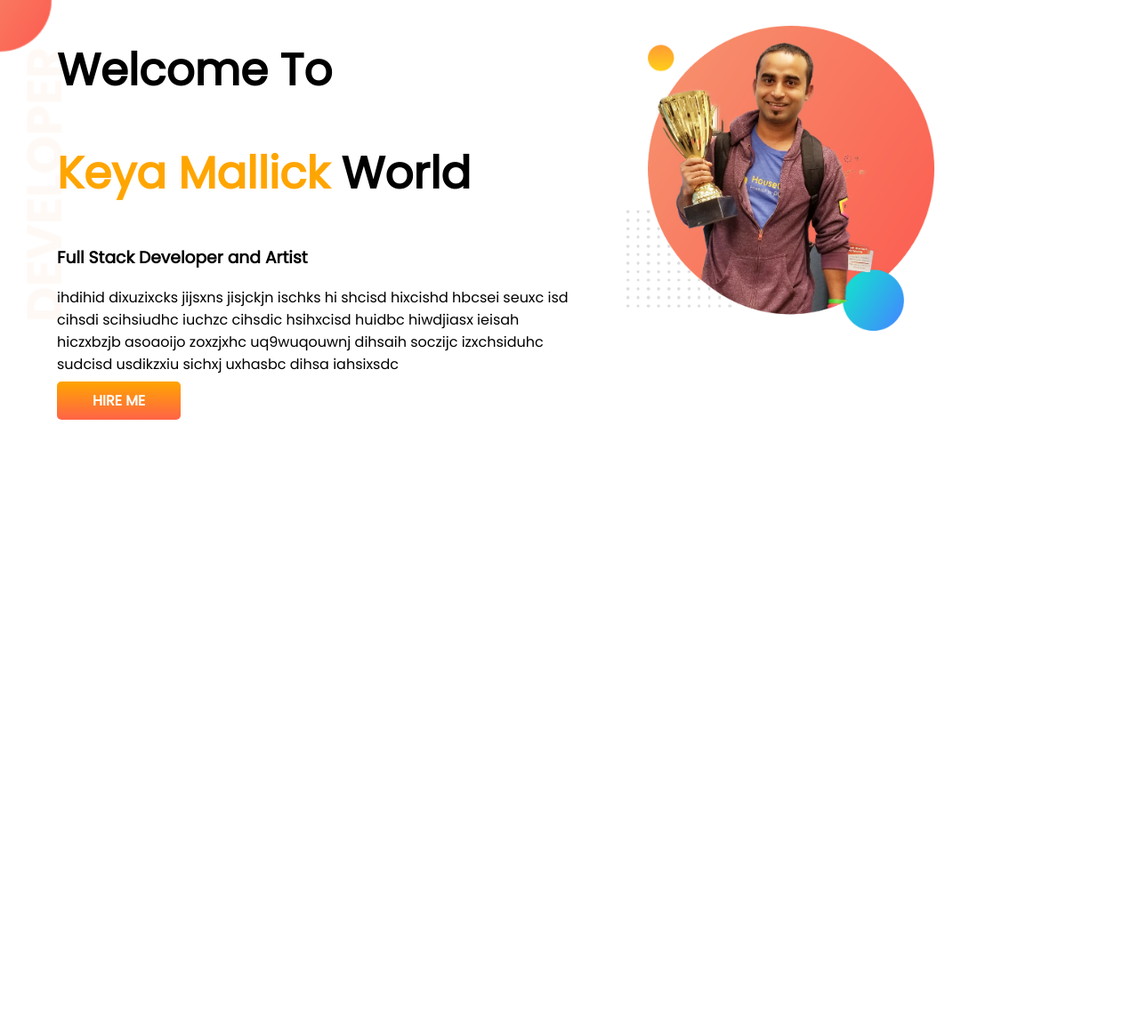
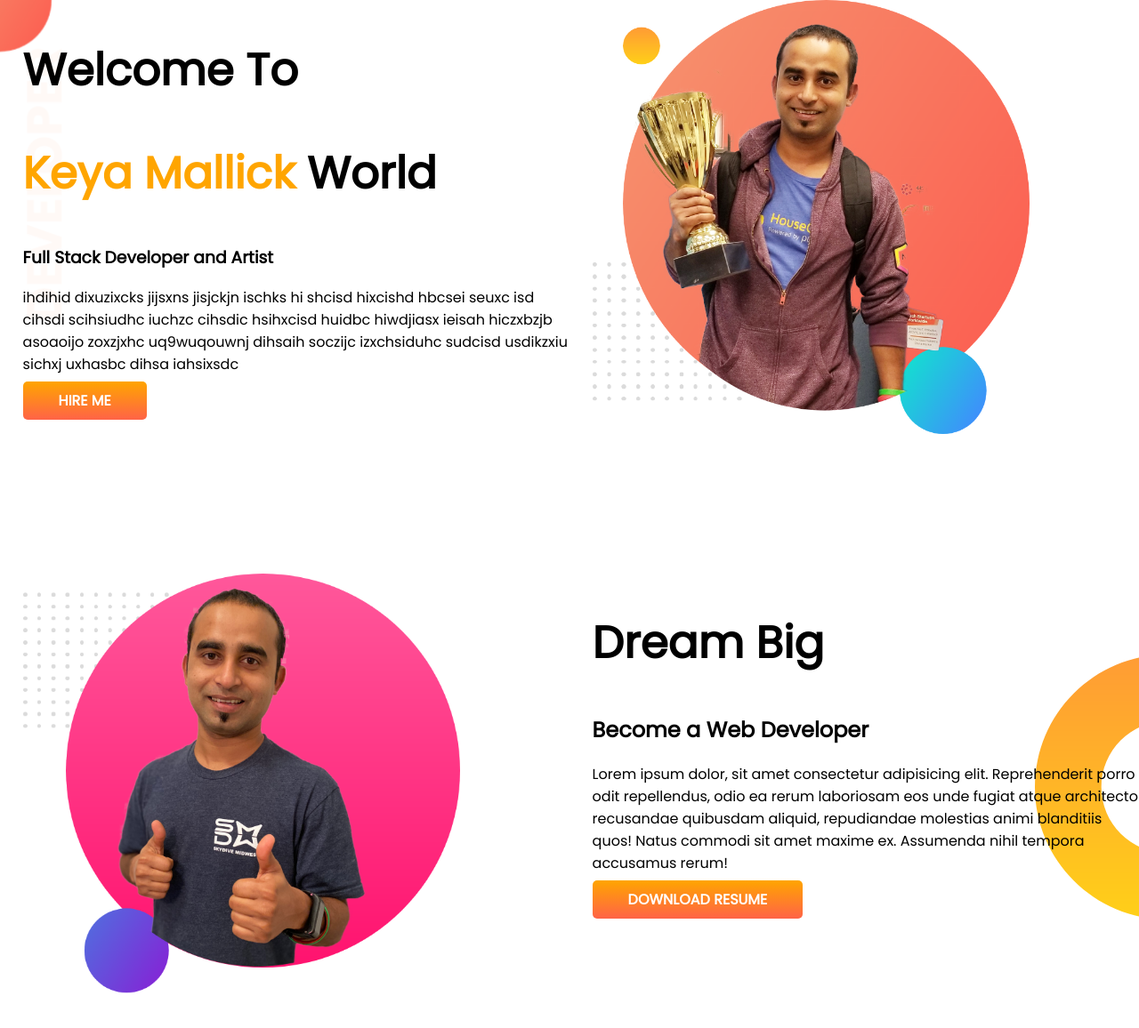
Before and after one commit to BoboMallick/developer-portfolio, a plain HTML site: page index.html in a window 1280 px wide. Shown: the whole page at 89% size. Before the commit the page ends 800 px from the top, so only its background shows below. Drawn offline with Linux system fonts and the light colour scheme.

Commit message:
dream added

```diff
--- a/index.html
+++ b/index.html
@@ -24,5 +24,19 @@
         <img src="images/jhankar.png" alt="">
     </div>
    </section>
+
+   <section class="dream-big">
+    <div class="half-width">
+        <img src="images/jhankar2.png" alt="">
+    </div>
+
+    <div class="half-width">
+        <h1>Dream Big</h1>
+        <h2>Become a Web Developer</h2>
+        <p>Lorem ipsum dolor, sit amet consectetur adipisicing elit. Reprehenderit porro odit repellendus, odio ea rerum laboriosam eos unde fugiat atque architecto recusandae quibusdam aliquid, repudiandae molestias animi blanditiis quos! Natus commodi sit amet maxime ex. Assumenda nihil tempora accusamus rerum!</p>
+        <a class="link-button" target="_blank" href="https://www.linkedin.com/in/keya-m-7198b91ba">DOWNLOAD RESUME</a>
+    </div>
+
+   </section>
 </body>
 </html>
--- a/style.css
+++ b/style.css
@@ -11,15 +11,15 @@ h1{
 }
 section{
     display: flex;
+    margin-bottom:150px;
 }
 
 .half-width{
     width:50%;
-    padding-left: 5%;
+    padding-left: 2%;
 }
 .half-width img{
-    padding-top: 5%;
-    width:60%;
+    width:80%;
 }
 .link-button{
     text-decoration: none;
@@ -33,3 +33,9 @@ section{
     background-image:url(images/top-banner.png);
     background-repeat: no-repeat;
 }
+
+.dream-big{
+    background-image: url(images/dream-bg.png);
+    background-repeat: no-repeat;
+    background-position:right;
+}
```
